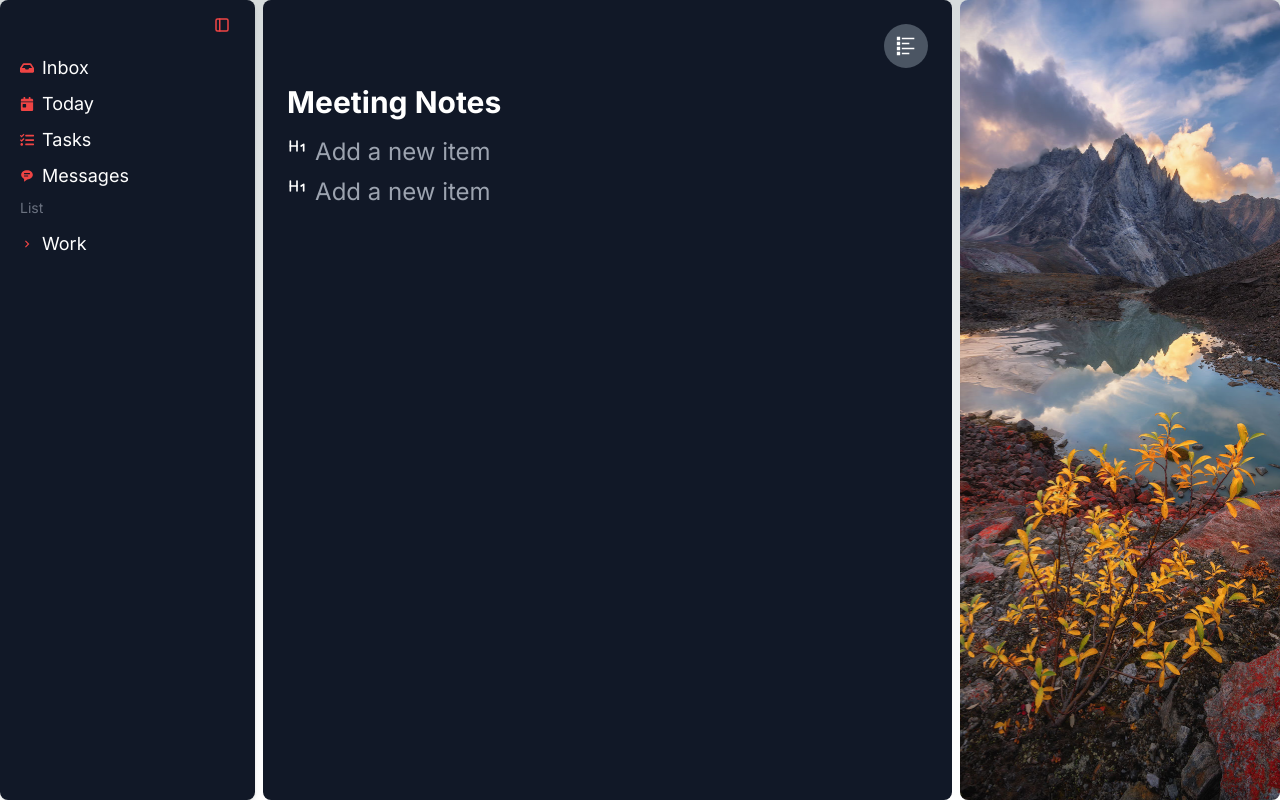
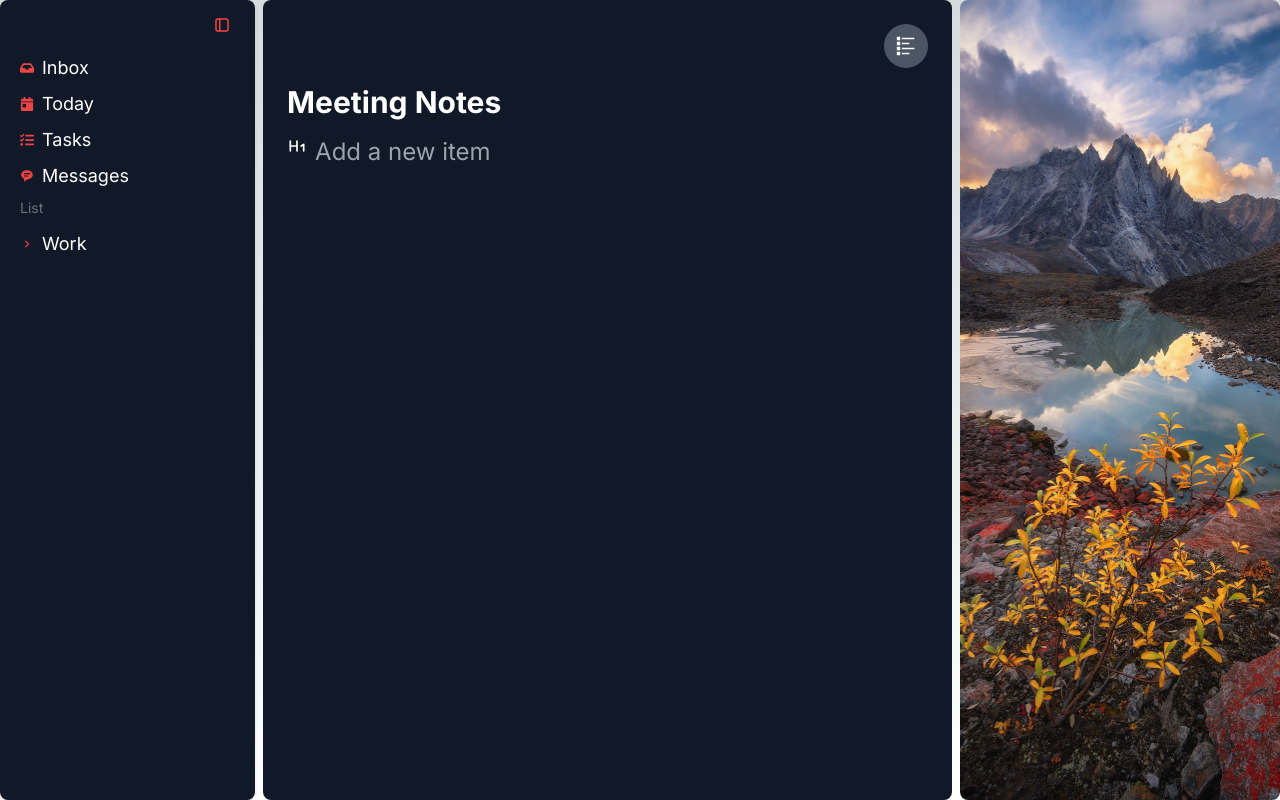
Before and after one commit to Lilglu4e/supernote, a Next.js app: page /meeting in a window 1280 px wide. Built offline with nearby package versions, Linux system fonts and the light colour scheme.

Commit message:
ctrl + enter

```diff
--- a/src/app/meeting/Editor.tsx
+++ b/src/app/meeting/Editor.tsx
@@ -35,7 +35,7 @@ export default function Editor() {
       textareaRef.current.style.height = '0px'; // Reset height to recalculate
       textareaRef.current.style.height = `${textareaRef.current.scrollHeight}px`; // Set to scroll height
     }
-  }, [currentInput]);
+  }, [currentInput, selectedFormat, textareaRef]);
 
   const formatColors: FormatColorType = {
     'Task': 'flex items-start text-lg',
--- a/src/app/meeting/List.tsx
+++ b/src/app/meeting/List.tsx
@@ -1,4 +1,4 @@
-'use client';
+'use client'
 import React, { useState, useEffect, useRef, ChangeEvent, KeyboardEvent } from 'react';
 import { GrSort } from "react-icons/gr";
 import { LuBoxSelect } from "react-icons/lu";
@@ -6,54 +6,39 @@ import Menu from './Menu';
 import Editor from './Editor';
 
 export default function ToDoList() {
-    const [items, setItems] = useState<string[]>([]);
-    const [currentInput, setCurrentInput] = useState<string>('');
-    const [isMenuVisible, setIsMenuVisible] = useState(false); // Step 1: Menu visibility state
+    const [editors, setEditors] = useState([{ id: Date.now() }]);
+    const editorRefs = useRef([]);
 
-    const handleInputChange = (e: ChangeEvent<HTMLTextAreaElement>) => {
-        setCurrentInput(e.target.value);
+    // useEffect(() => {
+    //     const lastEditor = editorRefs.current[editorRefs.current.length - 1];
+    //     if (lastEditor) {
+    //         lastEditor.focus();
+    //     }
+    // }, [editors]);
+
+    const addNewEditor = () => {
+        setEditors(prevEditors => [...prevEditors, { id: Date.now() }]);
     };
 
-    const handleAddItem = () => {
-        if (currentInput.trim() !== '') {
-            setItems([...items, currentInput]);
-            setCurrentInput('');
+    const handleKeyPress = (e: KeyboardEvent) => {
+        if (e.key === 'Enter' && e.ctrlKey) {
+            e.preventDefault();
+            addNewEditor();
         }
     };
 
-    const handleKeyPress = (e: KeyboardEvent<HTMLTextAreaElement>) => {
-        if (e.key === 'Enter' && !e.shiftKey) {
-            e.preventDefault();
-            handleAddItem();
-        }
-    };
-
-    // Step 2: Toggle function for Menu visibility
-    const toggleMenuVisibility = () => setIsMenuVisible(!isMenuVisible);
-
-    const textareaRef = useRef<HTMLTextAreaElement>(null);
-
-    useEffect(() => {
-        if (textareaRef.current) {
-            textareaRef.current.style.height = '0px';
-            textareaRef.current.style.height = `${textareaRef.current.scrollHeight}px`;
-        }
-    }, [currentInput]);
-
     return (
-        <div className=" flex flex-col bg-gray-900 justify-items-start text-sm h-screen rounded-lg p-6 mx-2 flex-grow-3/6">
+        <div className="flex flex-col bg-gray-900 justify-items-start text-sm h-screen rounded-lg p-6 mx-2 flex-grow-3/6" onKeyDown={handleKeyPress}>
             <div className='flex justify-end items-center mb-4'>
                 <button aria-label="Sort tasks" className='flex items-center justify-center rounded-full bg-gray-600 p-3 hover:bg-gray-500 transition'>
                     <GrSort className='text-xl text-white'/>
                 </button>
             </div>
-            <div className='flex flex-col mb-4'>
-                <h1 className="text-3xl text-white font-bold mb-4">
-                    Meeting Notes
-                </h1>
-                <Editor />
-                <Editor />
-            </div>
+
+            <h1 className="text-3xl text-white font-bold mb-4">Meeting Notes</h1>
+            {editors.map((editor, index) => (
+                <Editor key={editor.id}/>
+            ))}
         </div>
     );
 }
```
